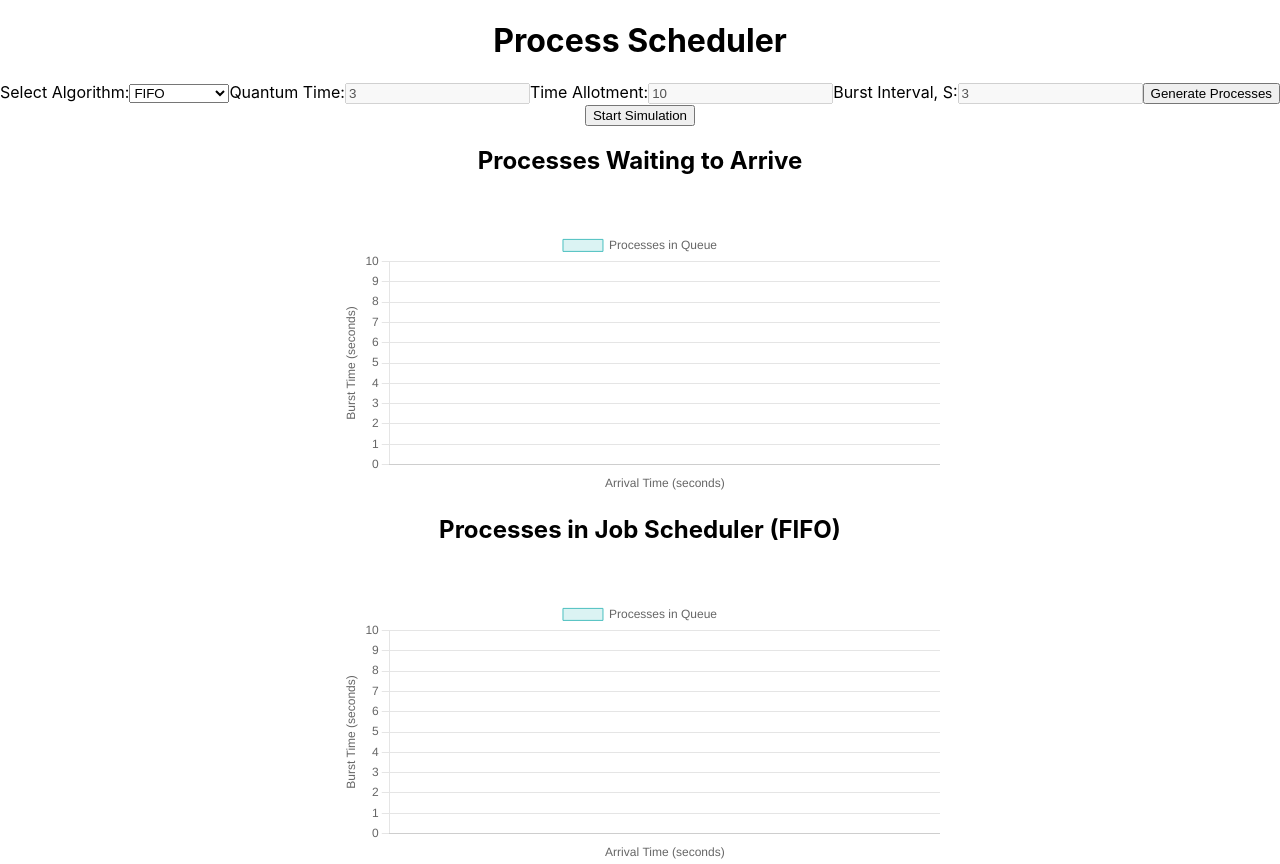
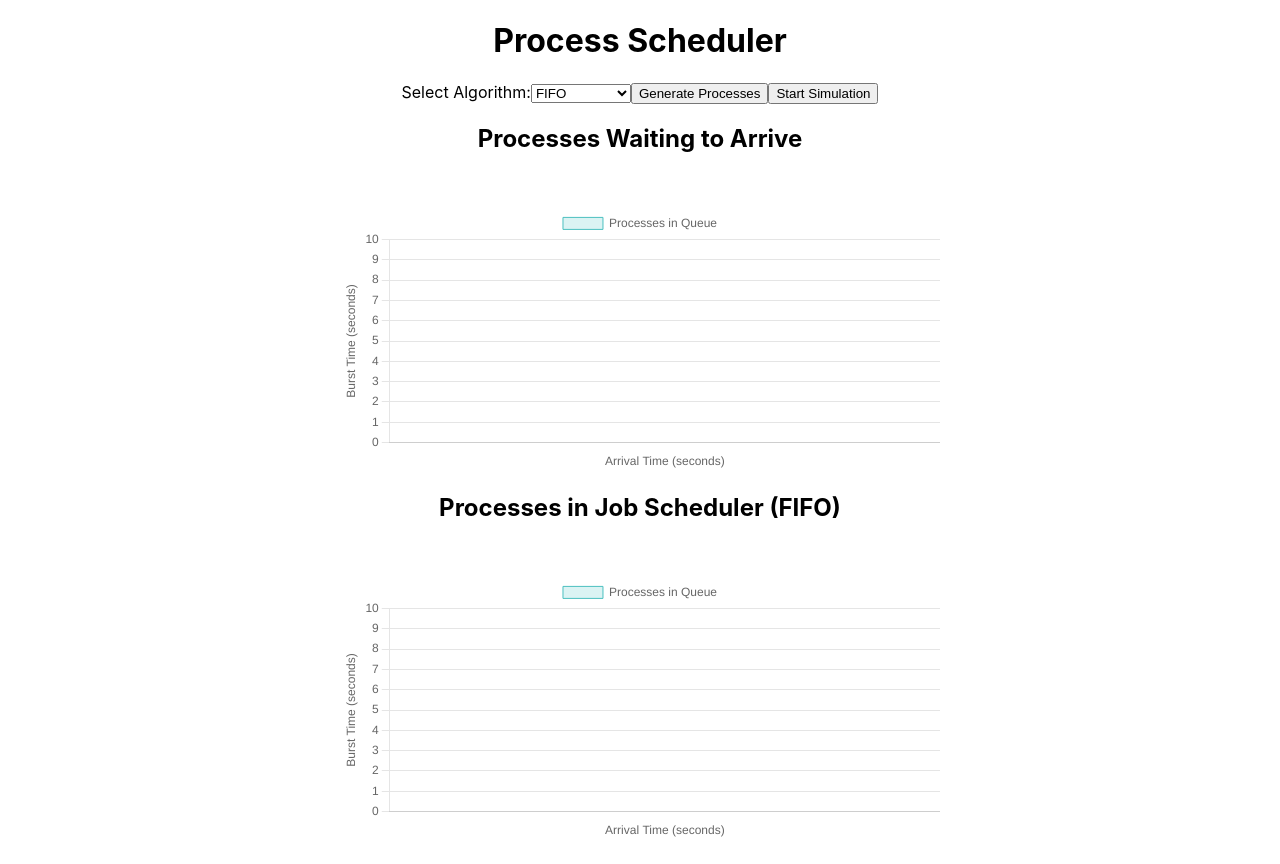
Before and after one commit to HallSysOps/new-cpu-sim, a React (Create React App) app in the folder cpu-simulator/: page / in a window 1280 px wide. After the commit the page ends 842 px from the top, so only its background shows below. Built offline with nearby package versions, Linux system fonts and the light colour scheme.

Commit message:
Tiddying up

```diff
--- a/cpu-simulator/src/App.js
+++ b/cpu-simulator/src/App.js
@@ -126,32 +126,41 @@ function App() {
         <option value="all">Run All</option>
       </select>
 
+      {/* Show Quantum Time only if Round Robin or MLFQ is selected */}
+      {(selectedAlgorithm === 'rr' || selectedAlgorithm === 'all') && (
+        <>
           <label>Quantum Time:</label>
           <input
             type="number"
             value={timeQuantum}
             onChange={(e) => setTimeQuantum(Number(e.target.value))}
-        disabled={selectedAlgorithm !== 'rr' && selectedAlgorithm !== 'all'}
           />
+        </>
+      )}
 
+      {/* Show Time Allotment and S only if MLFQ is selected */}
+      {selectedAlgorithm === 'mlfq' || selectedAlgorithm === 'all' ? (
+        <>
           <label>Time Allotment:</label>
           <input
             type="number"
             value={timeAllotment}
             onChange={(e) => setTimeAllotment(Number(e.target.value))}
-        disabled={selectedAlgorithm !== 'mlfq' && selectedAlgorithm !== 'all'}
           />
 
-      <label>Burst Interval, S:</label>
+          <label>S:</label>
           <input
             type="number"
             value={S}
             onChange={(e) => setS(Number(e.target.value))}
-        disabled={selectedAlgorithm !== 'mlfq' && selectedAlgorithm !== 'all'}
           />
+        </>
+      ) : null}
 
       <button onClick={handleGenerateProcesses}>Generate Processes</button>
-      <button onClick={handleStartSimulation} disabled={isRunning}>Start Simulation</button>
+      <button onClick={handleStartSimulation} disabled={isRunning}>
+        Start Simulation
+      </button>
 
       <h2>Processes Waiting to Arrive</h2>
       <BarChart data={processQueue} />
```
Lines whose indentation alone changed are shown as unchanged.
